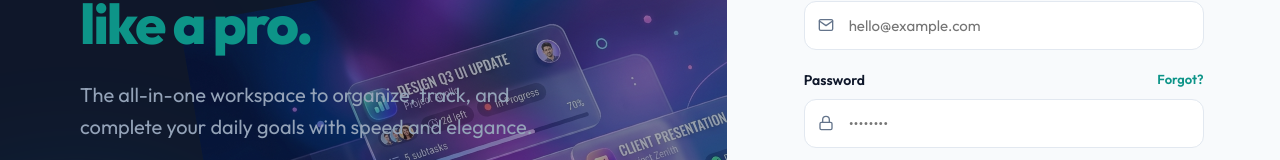
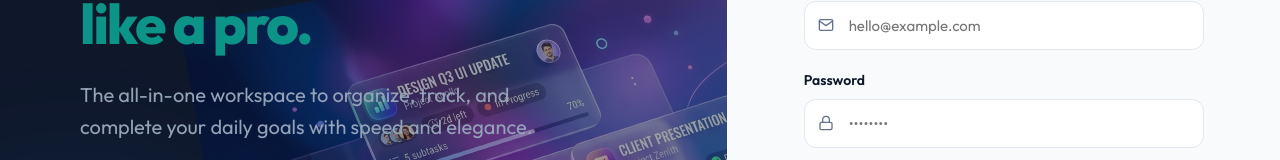
Before and after one commit to saudmemon/task-management-frontend, a Next.js app: page /login in a window 1280 px wide. Shown: the part 332-492 px from the top of the page. Built offline with nearby package versions, Linux system fonts and the light colour scheme; no server answers.

Commit message:
Remove forgot password option

```diff
--- a/pages/login.js
+++ b/pages/login.js
@@ -140,7 +140,6 @@ export default function Login() {
             <div style={{ marginBottom: '32px' }}>
               <div style={{ display: 'flex', justifyContent: 'space-between', marginBottom: '8px' }}>
                 <label style={{ fontSize: '14px', fontWeight: '600' }}>Password</label>
-                <a href="#" style={{ fontSize: '13px', color: 'var(--primary)', fontWeight: '600', textDecoration: 'none' }}>Forgot?</a>
               </div>
               <div style={{ position: 'relative' }}>
                 <FiLock style={{ position: 'absolute', left: '14px', top: '50%', transform: 'translateY(-50%)', color: 'var(--text-muted)' }} />
```
